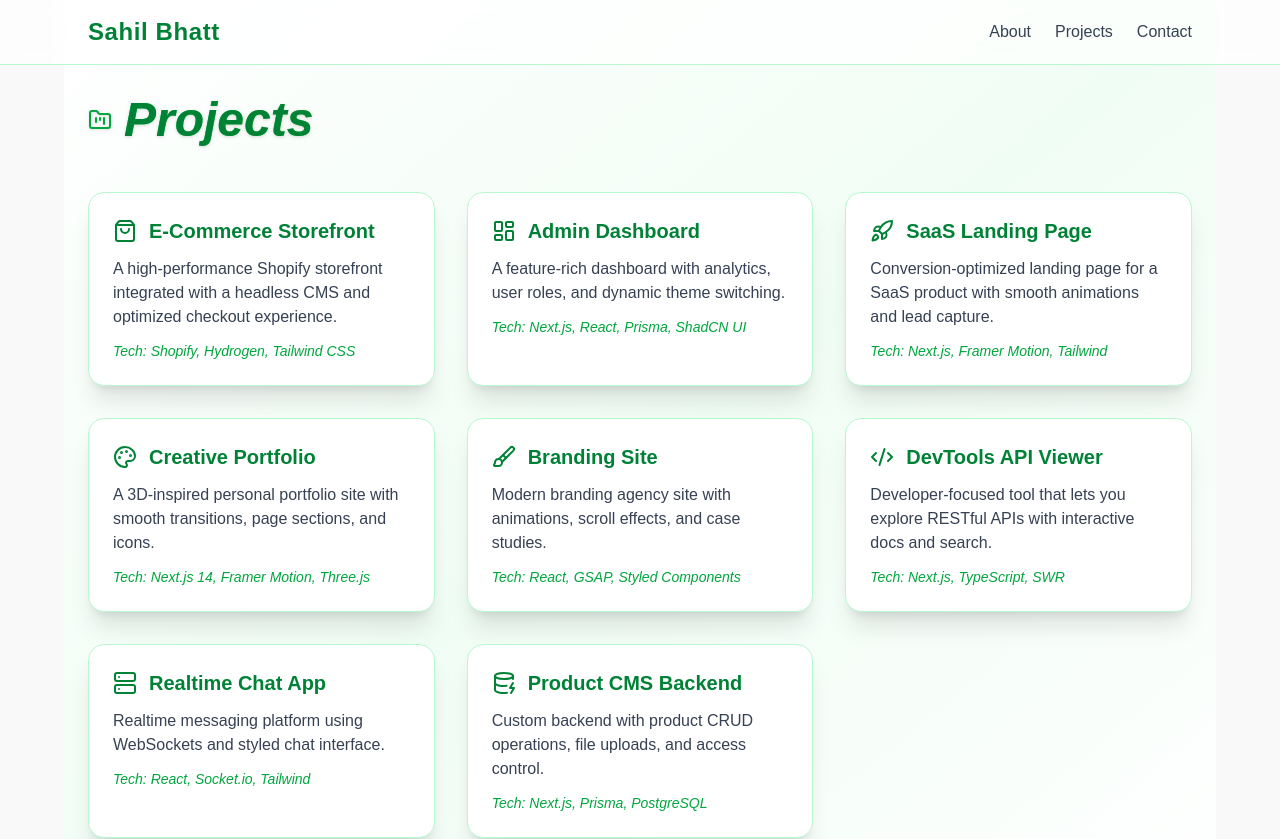
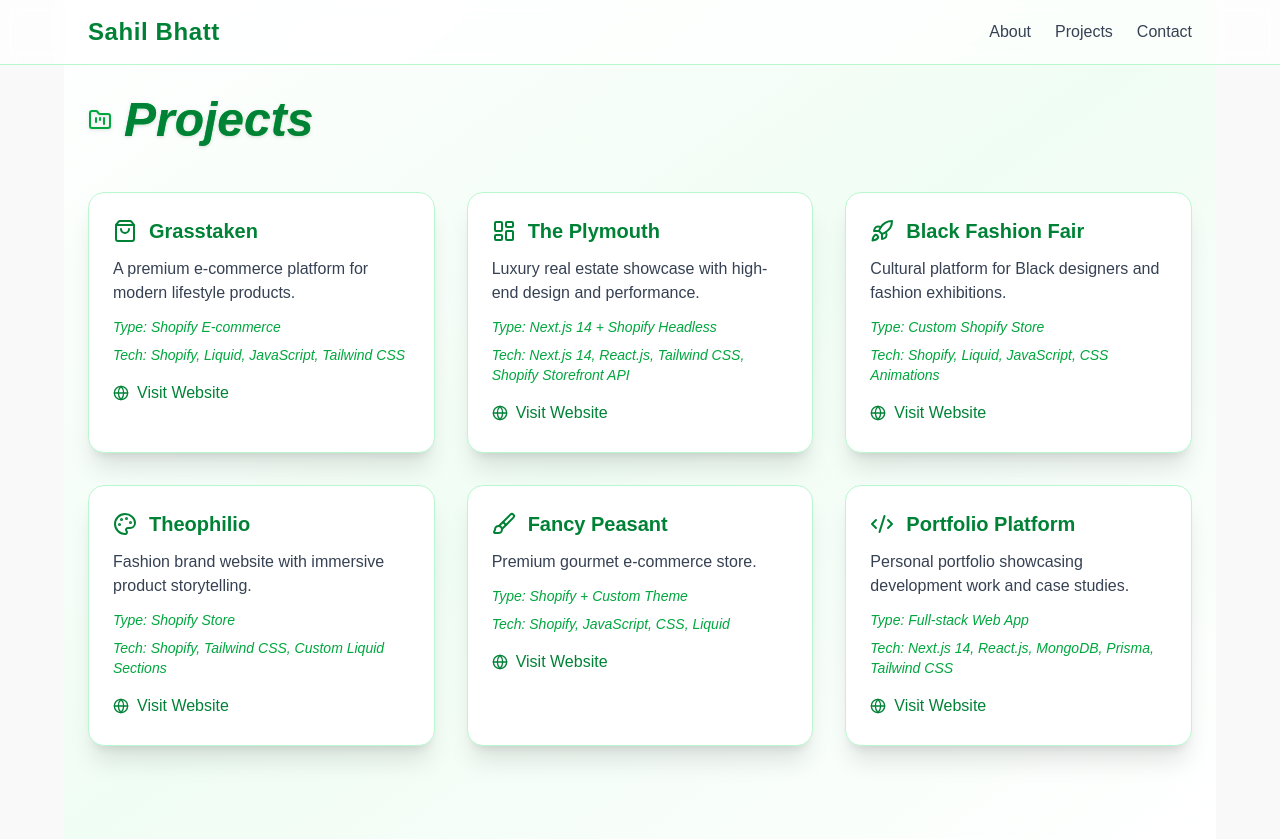
Before and after one commit to sahilbhatt01/My-Portfolio, a Next.js app: page /projects in a window 1280 px wide. Shown: the top 839 px of the page. Built offline with nearby package versions, Linux system fonts and the light colour scheme.

Commit message:
feature-updated

```diff
--- a/src/app/about/page.tsx
+++ b/src/app/about/page.tsx
@@ -1,10 +1,11 @@
 'use client';
 import { motion } from 'framer-motion';
-import { User, Award, Code, Laptop2, Brain, Users } from 'lucide-react';
+import { User, Award, Code, Laptop2, Brain, Users, Database } from 'lucide-react';
 
 export default function AboutPage() {
   return (
     <section className="px-6 py-24 max-w-5xl mx-auto bg-gradient-to-br from-white via-green-50 to-white font-josefin">
+      {/* Heading */}
       <motion.h2
         className="text-4xl md:text-5xl font-extrabold italic text-transparent bg-clip-text bg-gradient-to-r from-green-500 via-lime-500 to-green-600 drop-shadow mb-10 flex items-center gap-3"
         initial={{ x: -40, opacity: 0 }}
@@ -14,13 +15,14 @@ export default function AboutPage() {
         <User className="text-green-600" /> About Me
       </motion.h2>
 
+      {/* Cards */}
       <motion.div
         className="grid grid-cols-1 md:grid-cols-2 gap-8 text-gray-800"
         initial={{ opacity: 0 }}
         animate={{ opacity: 1 }}
         transition={{ delay: 0.3, duration: 0.6 }}
       >
-        {/* Experience Card */}
+        {/* Experience */}
         <motion.div
           whileHover={{ scale: 1.03 }}
           className="bg-white p-6 rounded-xl border border-green-200 shadow-md transition duration-300"
@@ -29,11 +31,13 @@ export default function AboutPage() {
             <Award /> Experience
           </h3>
           <p>
-            Over 3 year of hands-on experience building dynamic, responsive web applications with a focus on user experience and performance. Projects include dashboards, storefronts, and interactive websites.
+            {`Over 3 years of professional experience developing high-performance, responsive web applications with a strong focus on user experience, SEO, and maintainable code architecture.
+            I have delivered solutions for e-commerce storefronts, SaaS dashboards, content-driven websites, and interactive 3D experiences.
+            My work spans the full lifecycle—from planning and design collaboration to deployment and optimization.`}
           </p>
         </motion.div>
 
-        {/* Tech Stack Card */}
+        {/* Tech Stack */}
         <motion.div
           whileHover={{ scale: 1.03 }}
           className="bg-white p-6 rounded-xl border border-green-200 shadow-md transition duration-300"
@@ -47,12 +51,14 @@ export default function AboutPage() {
             <span className="text-green-600 font-medium">React</span>,{' '}
             <span className="text-green-600 font-medium">Shopify</span>,{' '}
             <span className="text-green-600 font-medium">Tailwind CSS</span>,{' '}
-            <span className="text-green-600 font-medium">Prisma</span>, and{' '}
-            <span className="text-green-600 font-medium">Framer Motion</span>.
+            <span className="text-green-600 font-medium">Prisma</span>,{' '}
+            <span className="text-green-600 font-medium">Framer Motion</span>, and{' '}
+            <span className="text-green-600 font-medium">Three.js</span>.
+            Adept at building reusable component libraries, performance-focused UIs, and integrating APIs seamlessly.
           </p>
         </motion.div>
 
-        {/* What I Build Card */}
+        {/* What I Build */}
         <motion.div
           whileHover={{ scale: 1.03 }}
           className="bg-white p-6 rounded-xl border border-green-200 shadow-md transition duration-300"
@@ -61,11 +67,30 @@ export default function AboutPage() {
             <Laptop2 /> What I Build
           </h3>
           <p>
-            I create fast, SEO-optimized websites, product configurators, modern landing pages, and animated portfolios. I love integrating 3D/VR-style visuals using WebGL and three.js for immersive user experience.
+            {`I create fast, SEO-optimized websites, high-conversion product pages, modern landing pages, and interactive portfolios.
+            I also specialize in custom Shopify themes, real-time dashboards, and integrating 3D/VR-style visuals using WebGL for immersive user engagement.`}
           </p>
         </motion.div>
 
-        {/* Mindset Card */}
+        {/* Database & Backend */}
+        <motion.div
+          whileHover={{ scale: 1.03 }}
+          className="bg-white p-6 rounded-xl border border-green-200 shadow-md transition duration-300"
+        >
+          <h3 className="text-xl font-semibold text-green-700 mb-3 flex items-center gap-2">
+            <Database /> Database & Backend
+          </h3>
+          <p>
+            {`Extensive experience working with `}
+            <span className="text-green-600 font-medium">PostgreSQL</span> (primary and most frequently used),{' '}
+            <span className="text-green-600 font-medium">MySQL</span>, and{' '}
+            <span className="text-green-600 font-medium">MongoDB</span>.
+            Skilled in designing efficient schemas, writing optimized queries, and integrating Prisma ORM for type-safe database operations.
+            Familiar with backend development using Node.js and Next.js API routes for full-stack solutions.
+          </p>
+        </motion.div>
+
+        {/* Mindset */}
         <motion.div
           whileHover={{ scale: 1.03 }}
           className="bg-white p-6 rounded-xl border border-green-200 shadow-md transition duration-300"
@@ -74,11 +99,12 @@ export default function AboutPage() {
             <Brain /> Mindset
           </h3>
           <p>
-           {` I believe in clean code, reusable components, accessibility-first design, and performance optimization. I'm continuously learning and enjoy staying ahead in modern frontend practices.`}
+            {`I believe in clean, maintainable code, accessibility-first design, and performance optimization.
+            I’m committed to continuous learning, staying ahead in modern frontend practices, and adopting the best tools for the job.`}
           </p>
         </motion.div>
 
-        {/* Team Player Card */}
+        {/* Team Player */}
         <motion.div
           whileHover={{ scale: 1.03 }}
           className="bg-white p-6 rounded-xl border border-green-200 shadow-md transition duration-300 col-span-full"
@@ -87,7 +113,8 @@ export default function AboutPage() {
             <Users /> Team Player
           </h3>
           <p>
-            {`I thrive in both solo and collaborative environments. I’ve worked closely with designers, and backend engineers to ship real-world products that scale and convert.`}
+            {`I thrive in both solo and collaborative environments.
+            I’ve worked closely with UI/UX designers, backend engineers, and project managers to deliver real-world products that scale, convert, and delight users.`}
           </p>
         </motion.div>
       </motion.div>
--- a/src/app/api/contact/route.ts
+++ b/src/app/api/contact/route.ts
@@ -3,7 +3,10 @@ import { NextResponse } from 'next/server';
 import nodemailer from 'nodemailer';
 
 export async function POST(req: Request) {
+  try {
     const body = await req.json();
+    console.log('Received body:', body);
+
     const { name, email, message } = body;
 
     if (!name || !email || !message) {
@@ -18,7 +21,8 @@ export async function POST(req: Request) {
       },
     });
 
-  try {
+    await transporter.verify();
+
     await transporter.sendMail({
       from: `Portfolio Contact <sahilbhatt540@gmail.com>`,
       replyTo: email,
--- a/src/app/projects/page.tsx
+++ b/src/app/projects/page.tsx
@@ -9,9 +9,54 @@ import {
   Brush,
   Code2,
   Server,
-  DatabaseZap
+  DatabaseZap,
+  Globe
 } from 'lucide-react';
-import { projects } from '@/data/projects';
+
+const projects = [
+  {
+    title: 'Grasstaken',
+    description: 'A premium e-commerce platform for modern lifestyle products.',
+    type: 'Shopify E-commerce',
+    tech: 'Shopify, Liquid, JavaScript, Tailwind CSS',
+    link: 'https://www.grasstaken.com/'
+  },
+  {
+    title: 'The Plymouth',
+    description: 'Luxury real estate showcase with high-end design and performance.',
+    type: 'Next.js 14 + Shopify Headless',
+    tech: 'Next.js 14, React.js, Tailwind CSS, Shopify Storefront API',
+    link: 'https://www.theplymouth.com/'
+  },
+  {
+    title: 'Black Fashion Fair',
+    description: 'Cultural platform for Black designers and fashion exhibitions.',
+    type: 'Custom Shopify Store',
+    tech: 'Shopify, Liquid, JavaScript, CSS Animations',
+    link: 'https://www.blackfashionfair.org/'
+  },
+  {
+    title: 'Theophilio',
+    description: 'Fashion brand website with immersive product storytelling.',
+    type: 'Shopify Store',
+    tech: 'Shopify, Tailwind CSS, Custom Liquid Sections',
+    link: 'https://theophilio.com/'
+  },
+  {
+    title: 'Fancy Peasant',
+    description: 'Premium gourmet e-commerce store.',
+    type: 'Shopify + Custom Theme',
+    tech: 'Shopify, JavaScript, CSS, Liquid',
+    link: 'https://fancypeasant.com/'
+  },
+  {
+    title: 'Portfolio Platform',
+    description: 'Personal portfolio showcasing development work and case studies.',
+    type: 'Full-stack Web App',
+    tech: 'Next.js 14, React.js, MongoDB, Prisma, Tailwind CSS',
+    link: '#'
+  }
+];
 
 const icons = [
   <ShoppingBag key="shopping-bag" />,
@@ -52,9 +97,22 @@ export default function ProjectsPage() {
               {icons[i % icons.length]} {project.title}
             </div>
             <p className="text-gray-700 mb-3">{project.description}</p>
-            <div className="text-sm text-green-600 italic">
-              Tech: {project.tech || 'Next.js, Tailwind, Shopify'}
+            <div className="text-sm text-green-600 italic mb-2">
+              Type: {project.type}
             </div>
+            <div className="text-sm text-green-600 italic mb-4">
+              Tech: {project.tech}
+            </div>
+            {project.link && (
+              <a
+                href={project.link}
+                target="_blank"
+                rel="noopener noreferrer"
+                className="inline-flex items-center gap-2 text-green-700 font-medium hover:underline"
+              >
+                <Globe size={16} /> Visit Website
+              </a>
+            )}
           </motion.div>
         ))}
       </motion.div>
```
Lines whose indentation alone changed are shown as unchanged.
